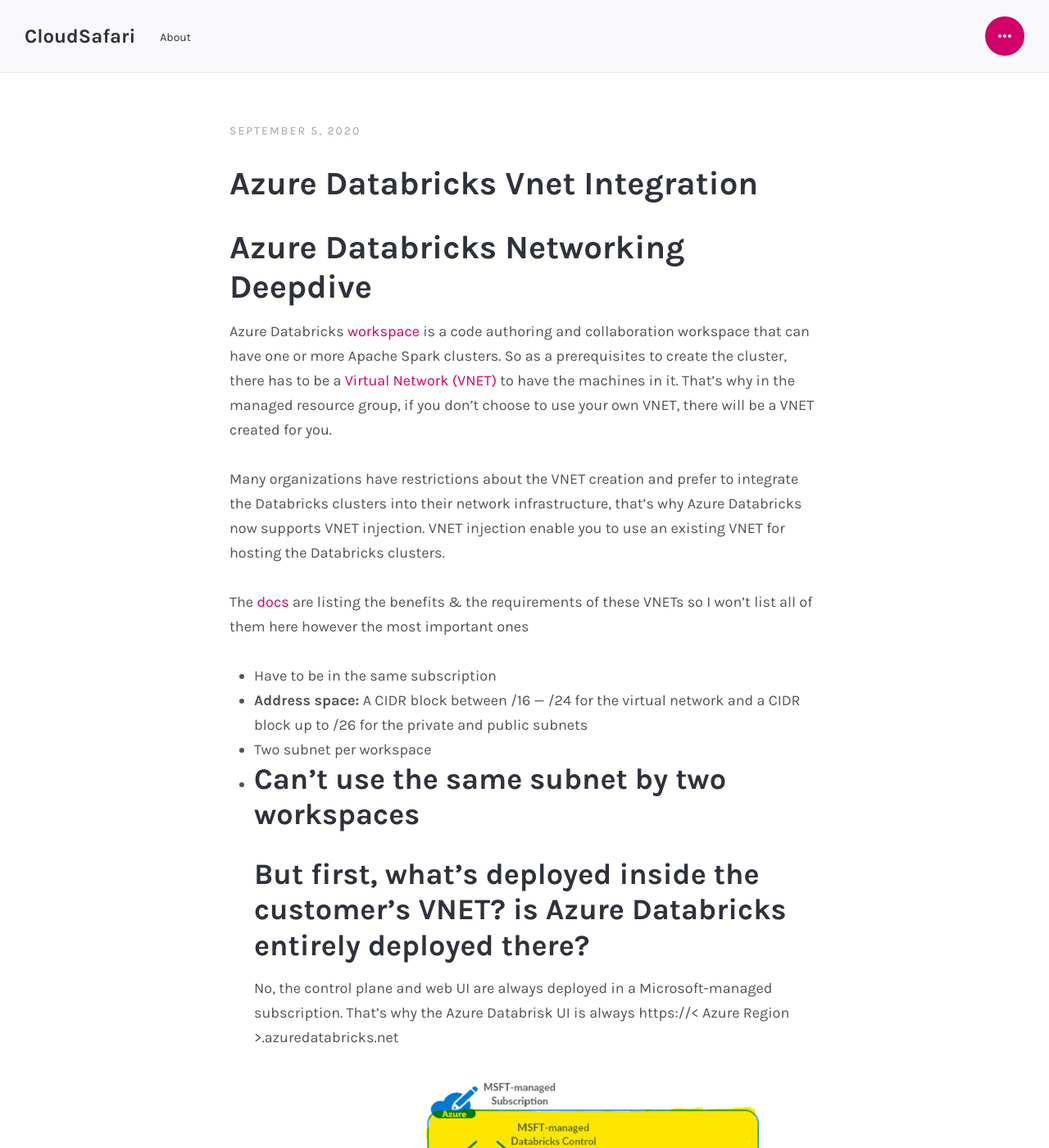
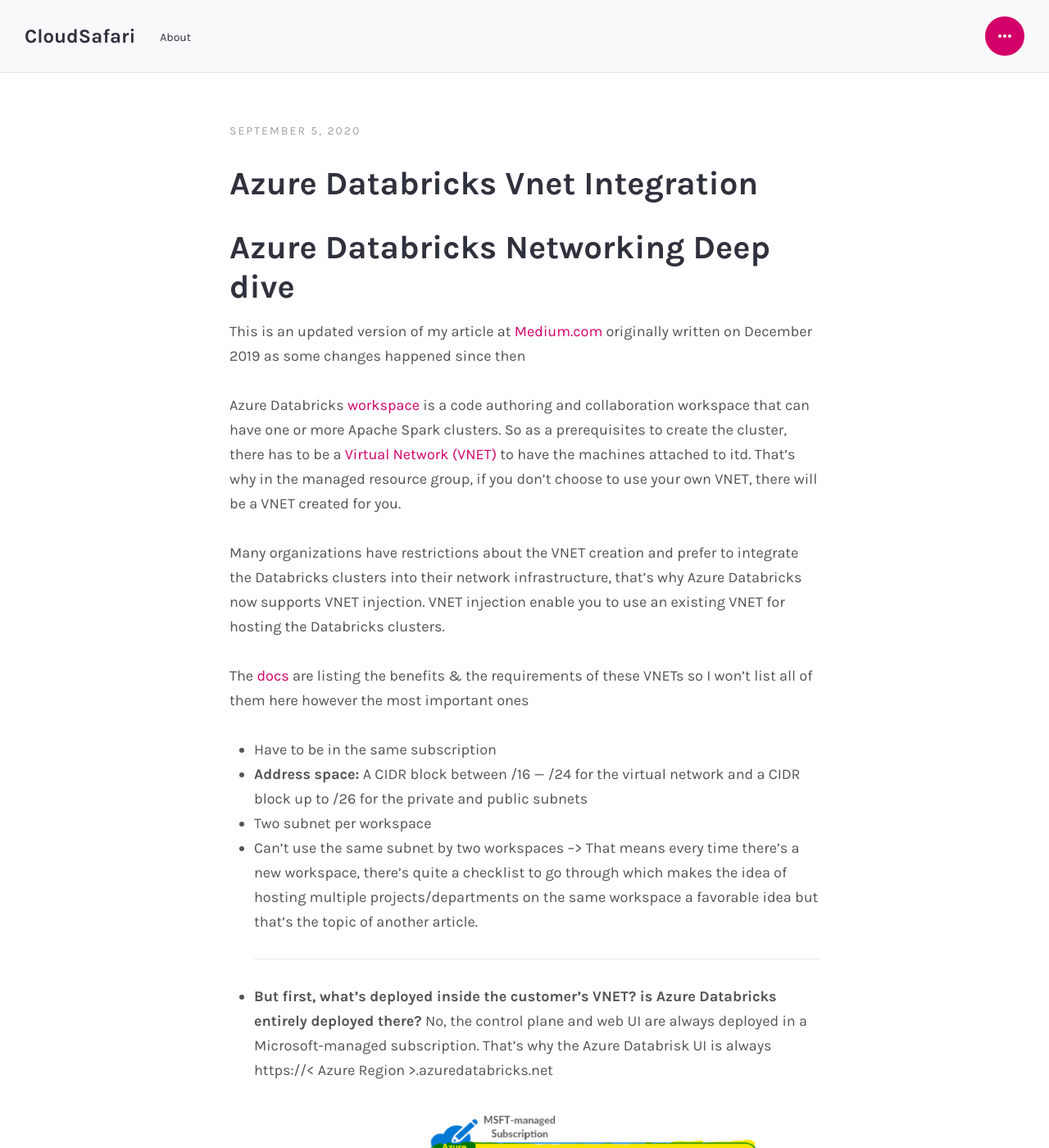
Before and after one commit to mosharafMS/cloudsafari, a Jekyll site: the page built from _posts/2020-09-05-Azure-Databricks-VNET-Integration.md, in a window 1280 px wide and 1400 px high. Shown: the whole window at 82% size. Built offline with Jekyll 4.4.1, drawn with Linux system fonts in a browser that asks for light colours; some web fonts are replaced; our own code applies the rules of GitHub Pages for plain Markdown files; comment, search, counter and statistics services are not loaded; some of the changed text lies outside the part shown.

Commit message:
_posts/2020-09-05-Azure-Databricks-VNET-Integration.md updated from https://stackedit.io/

```diff
--- a/_posts/2020-09-05-Azure-Databricks-VNET-Integration.md
+++ b/_posts/2020-09-05-Azure-Databricks-VNET-Integration.md
@@ -1,6 +1,9 @@
-# Azure Databricks Networking Deepdive
 
-Azure Databricks  [workspace](https://docs.microsoft.com/en-us/azure/databricks/workspace/) is a code authoring and collaboration workspace that can have one or more Apache Spark clusters. So as a prerequisites to create the cluster, there has to be a  [Virtual Network (VNET)](https://docs.microsoft.com/en-us/azure/virtual-network/virtual-networks-overview)  to have the machines in it. That’s why in the managed resource group, if you don’t choose to use your own VNET, there will be a VNET created for you.
+# Azure Databricks Networking Deep dive
+
+This is an updated version of my article at [Medium.com](https://medium.com/cloudsafari-ca/azure-databricks-deployments-issues-3195ea8c7f56) originally written on December 2019 as some changes happened since then
+
+Azure Databricks  [workspace](https://docs.microsoft.com/en-us/azure/databricks/workspace/) is a code authoring and collaboration workspace that can have one or more Apache Spark clusters. So as a prerequisites to create the cluster, there has to be a  [Virtual Network (VNET)](https://docs.microsoft.com/en-us/azure/virtual-network/virtual-networks-overview)  to have the machines attached to itd. That’s why in the managed resource group, if you don’t choose to use your own VNET, there will be a VNET created for you.
 
 Many organizations have restrictions about the VNET creation and prefer to integrate the Databricks clusters into their network infrastructure, that’s why Azure Databricks now supports VNET injection. VNET injection enable you to use an existing VNET for hosting the Databricks clusters.
 
@@ -9,16 +12,16 @@
 -   Have to be in the same subscription
 -   **Address space:**  A CIDR block between /16 — /24 for the virtual network and a CIDR block up to /26 for the private and public subnets
 -   Two subnet per workspace
--   Can’t use the same subnet by two workspaces
------------------------------------------------
-## But first, what’s deployed inside the customer’s VNET? is Azure Databricks entirely deployed there?
+-   Can’t use the same subnet by two workspaces --> That means every time there's a new workspace, there's quite a checklist to go through which makes the idea of hosting multiple projects/departments on the same workspace a favorable idea but that's the topic of another article.
+- ----------------------------------------------
+**But first, what’s deployed inside the customer’s VNET? is Azure Databricks entirely deployed there?**
 No, the control plane and web UI are always deployed in a Microsoft-managed subscription. That’s why the Azure Databrisk UI is always https://< Azure Region >.azuredatabricks.net
 
 ![Azure Databricks Network Architecture](/assets/images/posts/2020/dbricks-vnet-architecture.png)
 
 During workspace deployment, there’s no clusters created yet. So during deployment, Databricks would insure that the minimum requirements for the clusters to be successfully deployed are met.
 
-## What happens during deployment time?
+**What happens during deployment time?**
 
 ![Azure Databricks Creation Flowchart](/assets/images/posts/2020/dbricks-creation-flowchart-network.png)
 
@@ -29,19 +32,31 @@
 I’ve created  [a sample ARM template on github](https://github.com/mosharafMS/ARM-Templates/tree/master/Databricks/vnetInjection)  that deploys Databricks workspace with VNET integration but you have to setup the delegation and attache NSGs to the subnet before you deploy the template
 
 -----------------------------------------
-## Why having two subnets?
+
+**Why having two subnets?**
 Each machine in the Databricks cluster has two virtual network cards (NIC), one with private IP only attached to the private subnet and one with both private & public IPs attached to public subnets. The public IPs used to communicate between your cluster and the control plane of Azure Databricks plus any other data sources that might reside outside your Vnet. All the inter-cluster communication happens on the
-## Are the subnets exclusively used by the workspace clusters only?
-No, you can use subnets that has NICs already attached to them.
+ **Are the subnets exclusively used by the workspace clusters only?**
+No, you can use subnets that has NICs already attached to them. But you can't have two different workspaces on the same subnet
+
 ## Integrating Azure Databricks workspaces with firewalls
 On of the main reasons to have Azure Databricks workspaces integrated with VNET is to utilize your existing firewalls. The workflow to do that is
 
--   Create and assign Route Tables that  will  force the traffic from Azure Databricks to be filtered by the firewall first.
--   In the firewall you add rules to allow the traffic needed for your workspace
+ 1. Create and assign Route Tables that  will  force the traffic from
+    Azure Databricks to be filtered by the firewall first.
+ 2. In the firewall you add rules to allow the traffic needed for your workspace
 
 *The traffic coming to the public IPs of the workspace clusters, doesn’t pass on the firwall and if your routing route all 0.0.0.0/0 to the firewall that means the firewall will only see the return of the traffic and for any stateful firewall like Azure Firewall, it will drop the traffic. You have to add exception of the routing for the control plane. The screenshot below shows this problem. For a complete list of the IPs per region, refer to the* [docs](https://docs.microsoft.com/en-us/azure/databricks/administration-guide/cloud-configurations/azure/udr)
 
-![enter image description here](/assets/images/posts/2020/assymetric-network.png)
+![Asymmetric traffic](/assets/images/posts/2020/assymetric-network.png)
+
+Because of how stateful firewalls work , the routing table should avoid routing *ALL* the traffic but to exclude the traffic going to the control plane and the web app of Databricks
+
+![Sample Routing Table](/assets/images/posts/2020/routing-table.png)
+
+In my testing, I used [Azure Firewall](https://docs.microsoft.com/en-us/azure/firewall/overview) and I'll list all the Network Rules and Application Rules I added to have a successful cluster creation and running sample notebook.
+
+## Documented Rules
+
 
 ## Special un-documented domains
 During my testing with Azure Firewall & Databricks, I found that the docs didn’t cover all the FQDNs that are requested by my cluster. From my testing I found out these extra ones
```
Also changed, not shown: other parts of _posts/2020-09-05-Azure-Databricks-VNET-Integration.md (+4 -0 lines).
